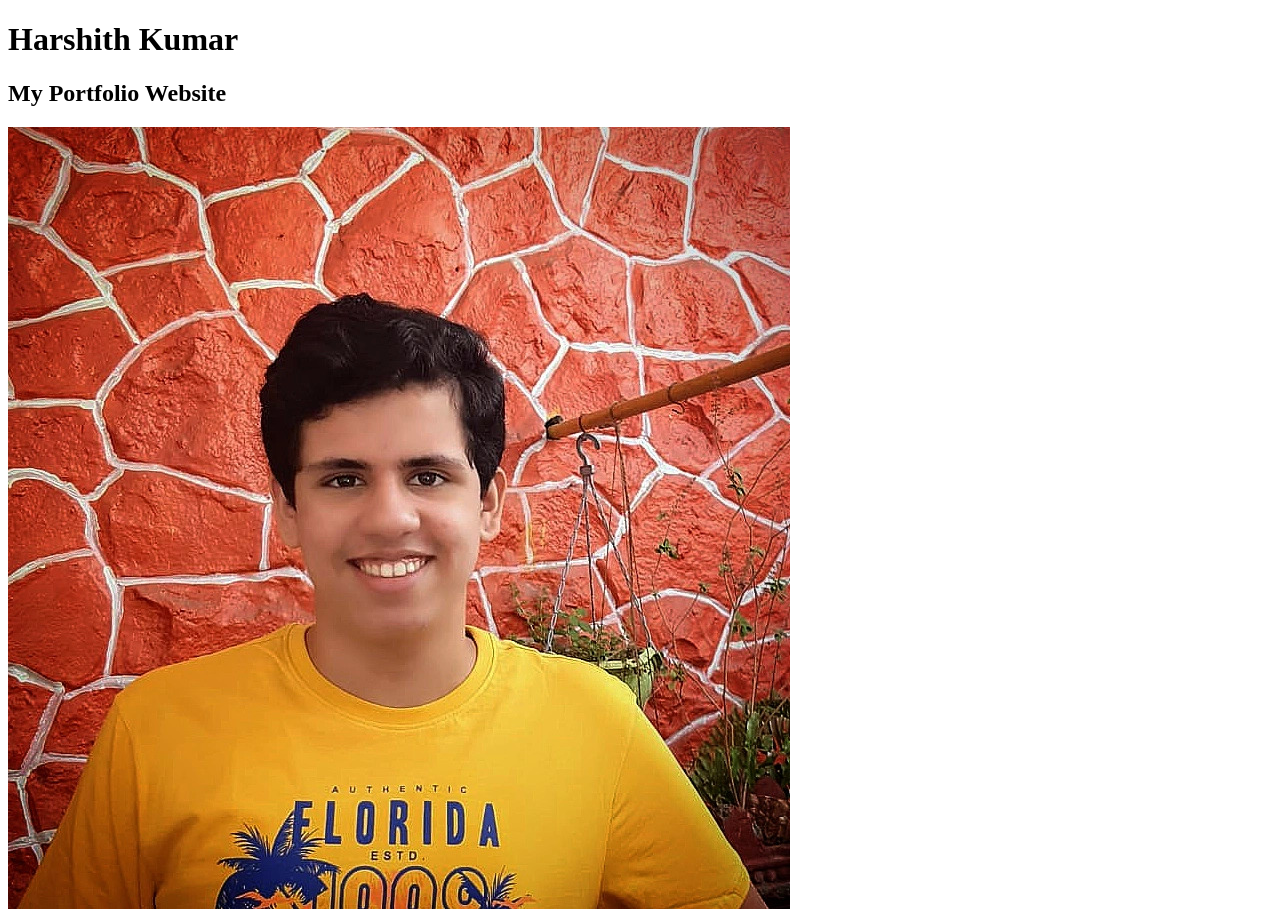
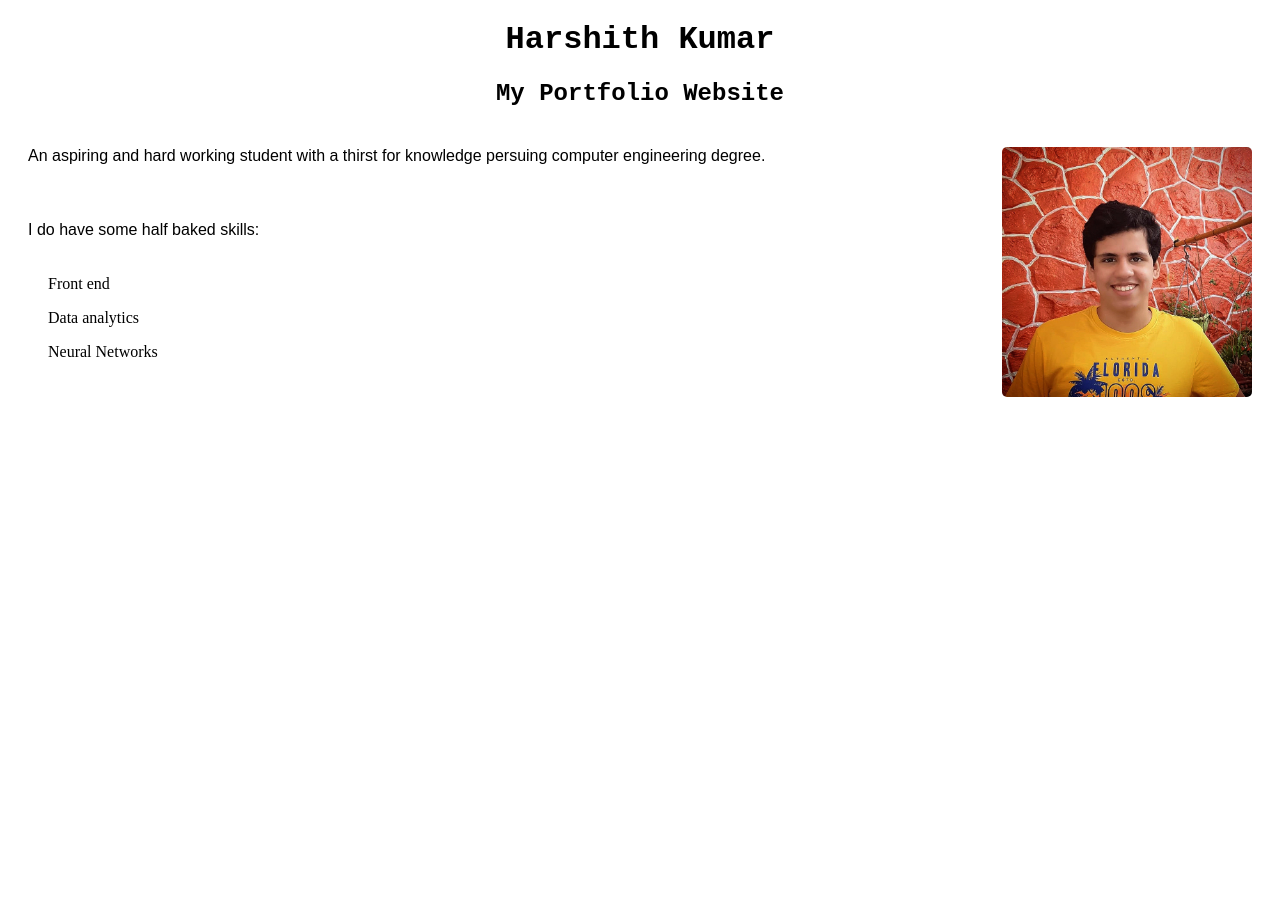
Before and after one commit to harshith363/PortfolioSite, a plain HTML site: page index.html in a window 1280 px wide. Shown: the top 909 px of the page. After the commit the page ends 800 px from the top, so only its background shows below. Drawn offline with Linux system fonts and the light colour scheme.

Commit message:
css file commit

```diff
--- a/index.css
+++ b/index.css
@@ -0,0 +1,26 @@
+h1 {
+    text-align: center;
+    font-family: 'Courier New', Courier, monospace;
+}
+
+h2 {
+    text-align: center;
+    font-family: 'Courier New', Courier, monospace;
+}
+
+img {
+    border-radius: 25px;
+    padding: 20px;
+    width: 250px;
+    height: 250px;
+    float: right;
+}
+
+p{
+    padding: 20px;
+    font-family:Arial, Helvetica, sans-serif;
+}
+
+ul{
+
+}
--- a/index.html
+++ b/index.html
@@ -5,6 +5,7 @@
     <meta charset="UTF-8">
     <meta http-equiv="X-UA-Compatible" content="IE=edge">
     <meta name="viewport" content="width=device-width, initial-scale=1.0">
+    <link rel="stylesheet" href="index.css">
     <title>Harshith Kumar</title>
 </head>
 
```
